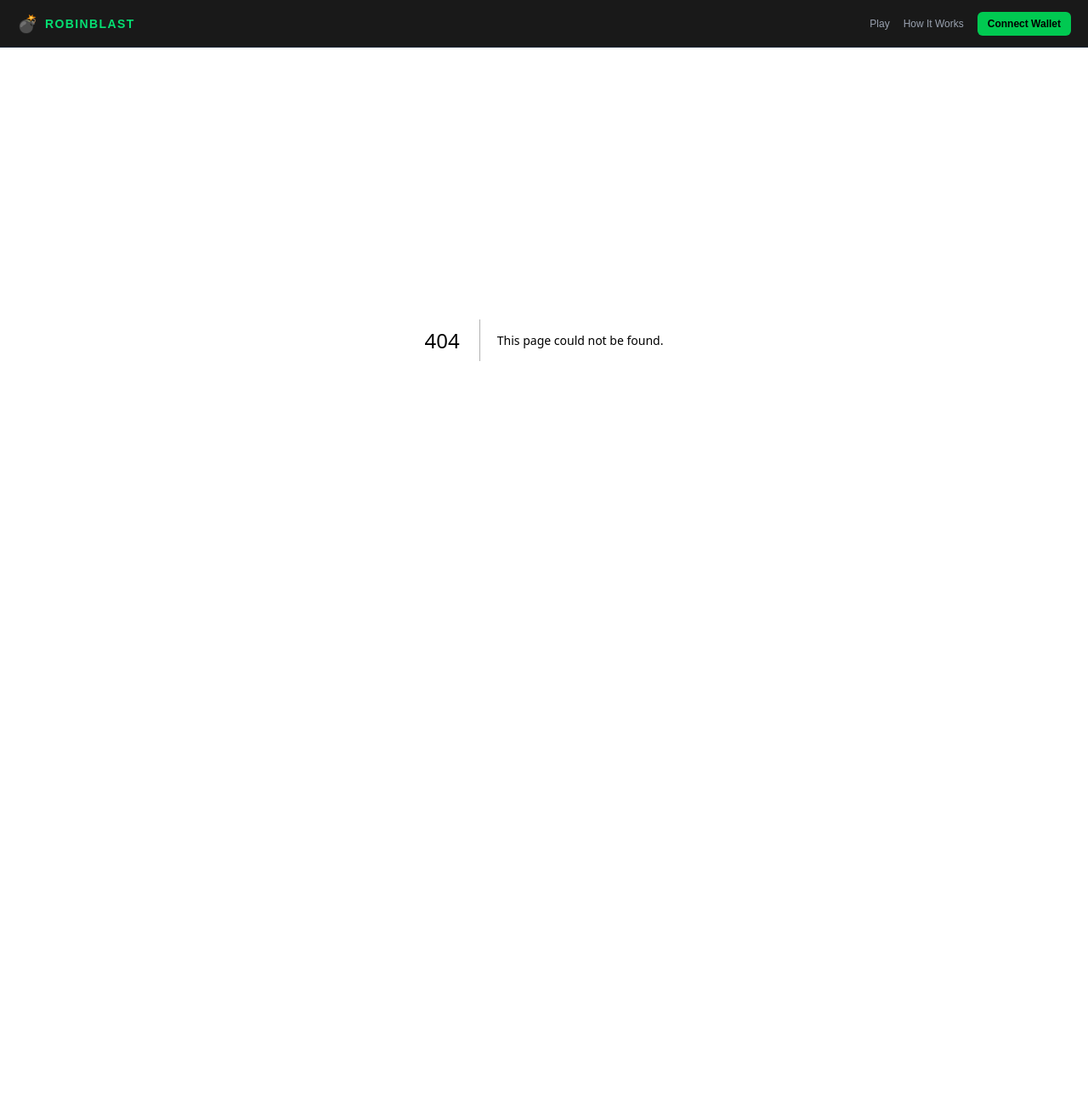
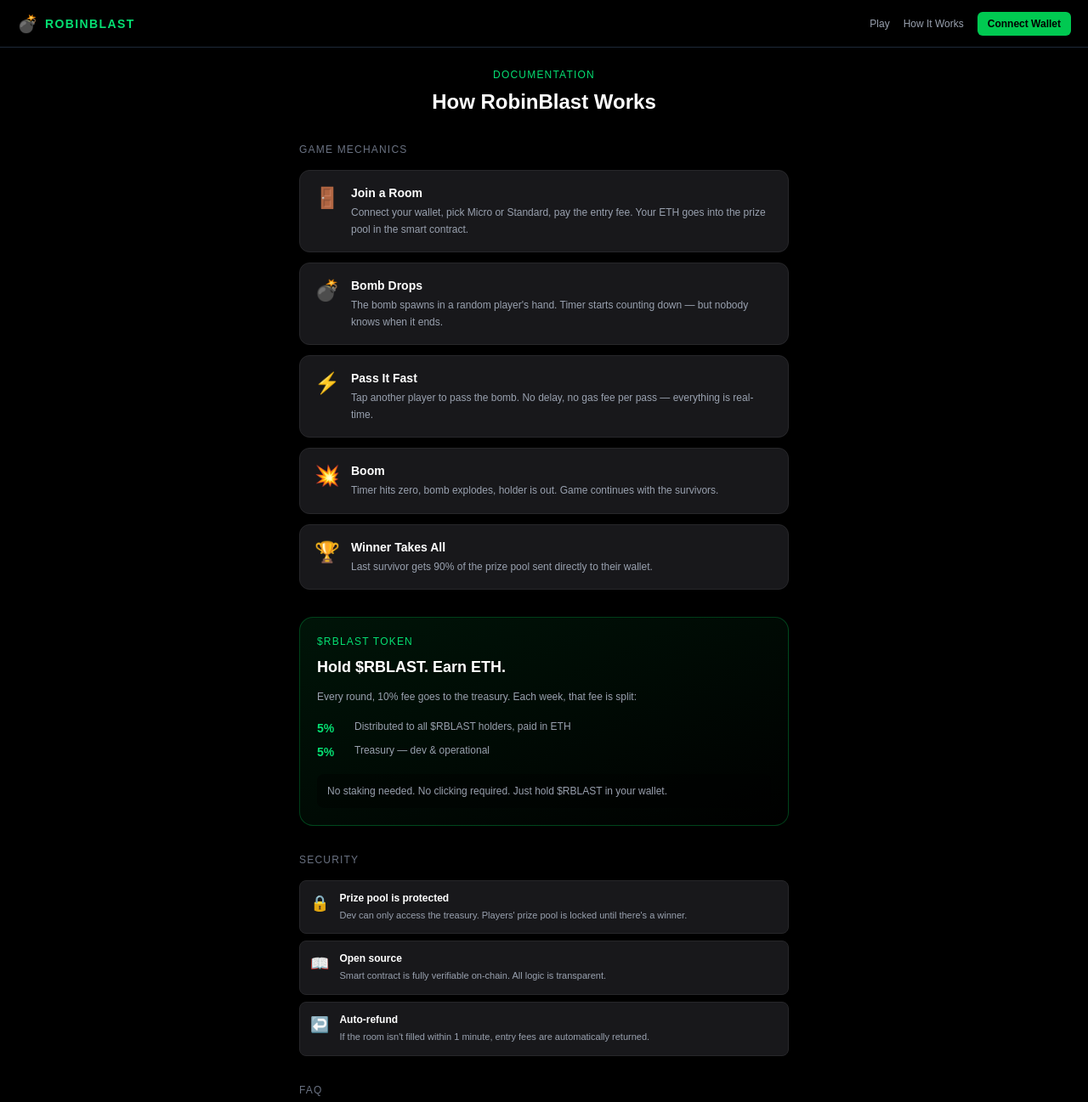
Before and after one commit to robinblast21/robinblast-frontend, a Next.js app: page /how-it-works in a window 1280 px wide. Before the commit this address had no page. Shown: the top 1297 px of the page at 85% size. Before the commit the page ends 800 px from the top, so only its background shows below. Built offline with nearby package versions, Linux system fonts and the light colour scheme.

Commit message:
Add how-it-works page with FAQ

```diff
--- /dev/null
+++ b/app/how-it-works/page.tsx
@@ -0,0 +1,135 @@
+// app/how-it-works/page.tsx
+// Explains the game mechanics, $RBLAST token utility, and FAQ
+
+"use client";
+
+import { useState } from "react";
+
+const FAQS = [
+  {
+    q: "How do I play?",
+    a: "Join a room and pay the entry fee in ETH. A bomb spawns randomly in one player's hand. Pass the bomb to another player before the timer runs out. Whoever holds the bomb when it explodes is REKT. Last survivor takes the prize pool.",
+  },
+  {
+    q: "How do I earn yield from $RBLAST?",
+    a: "Just hold $RBLAST in your wallet. Every week, 5% of total platform fees are distributed proportionally to all holders in ETH.",
+  },
+  {
+    q: "Is my ETH safe in the contract?",
+    a: "Prize pool and treasury are separated in the contract. The dev can only access the treasury (5% platform fee). The prize pool is locked until there's a winner.",
+  },
+  {
+    q: "What's the difference between Micro and Standard?",
+    a: "Micro: 0.005 ETH entry. Standard: 0.01 ETH entry, bigger prize pool. Both support up to 10 players with a 1-minute max wait time.",
+  },
+  {
+    q: "What if the room stays empty?",
+    a: "If no other players join within 1 minute, your entry fee is automatically refunded to your wallet.",
+  },
+  {
+    q: "What happens if I disconnect mid-game?",
+    a: "You have 30 seconds to reconnect. If you're holding the bomb when you disconnect, it's automatically passed to another player so the game isn't stuck. If you don't reconnect in time, you forfeit the round.",
+  },
+];
+
+export default function HowItWorksPage() {
+  const [openFaq, setOpenFaq] = useState<number | null>(null);
+
+  return (
+    <main className="min-h-screen bg-black pt-14 px-5 pb-16 text-white">
+      <div className="max-w-xl mx-auto">
+        <div className="text-center mb-8 mt-6">
+          <div className="text-green-400 text-xs tracking-widest mb-2">DOCUMENTATION</div>
+          <h1 className="text-2xl font-bold">How RobinBlast Works</h1>
+        </div>
+
+        {/* Game mechanics */}
+        <div className="text-xs text-gray-500 tracking-widest mb-4">GAME MECHANICS</div>
+        <div className="space-y-3 mb-8">
+          {[
+            { icon: "🚪", title: "Join a Room", desc: "Connect your wallet, pick Micro or Standard, pay the entry fee. Your ETH goes into the prize pool in the smart contract." },
+            { icon: "💣", title: "Bomb Drops", desc: "The bomb spawns in a random player's hand. Timer starts counting down — but nobody knows when it ends." },
+            { icon: "⚡", title: "Pass It Fast", desc: "Tap another player to pass the bomb. No delay, no gas fee per pass — everything is real-time." },
+            { icon: "💥", title: "Boom", desc: "Timer hits zero, bomb explodes, holder is out. Game continues with the survivors." },
+            { icon: "🏆", title: "Winner Takes All", desc: "Last survivor gets 90% of the prize pool sent directly to their wallet." },
+          ].map((s, i) => (
+            <div key={i} className="flex gap-3 bg-zinc-900 border border-zinc-800 rounded-xl p-4">
+              <div className="text-2xl w-8 text-center flex-shrink-0">{s.icon}</div>
+              <div>
+                <div className="text-sm font-bold mb-1">{s.title}</div>
+                <div className="text-xs text-gray-400 leading-relaxed">{s.desc}</div>
+              </div>
+            </div>
+          ))}
+        </div>
+
+        {/* Token section */}
+        <div className="bg-gradient-to-br from-green-500/10 to-transparent border border-green-500/30 rounded-2xl p-5 mb-8">
+          <div className="text-green-400 text-xs tracking-widest mb-2">$RBLAST TOKEN</div>
+          <h3 className="text-lg font-bold mb-3">Hold $RBLAST. Earn ETH.</h3>
+          <p className="text-xs text-gray-400 leading-relaxed mb-4">
+            Every round, 10% fee goes to the treasury. Each week, that fee is split:
+          </p>
+          <div className="space-y-2 mb-4">
+            {[
+              ["5%", "Distributed to all $RBLAST holders, paid in ETH"],
+              ["5%", "Treasury — dev & operational"],
+            ].map(([pct, desc], i) => (
+              <div key={i} className="flex gap-3 text-xs">
+                <span className="text-green-400 font-black w-8 text-sm">{pct}</span>
+                <span className="text-gray-400">{desc}</span>
+              </div>
+            ))}
+          </div>
+          <div className="bg-black/40 rounded-lg p-3 text-xs text-gray-400">
+            No staking needed. No clicking required. Just hold $RBLAST in your wallet.
+          </div>
+        </div>
+
+        {/* Security */}
+        <div className="text-xs text-gray-500 tracking-widest mb-4">SECURITY</div>
+        <div className="space-y-2 mb-8">
+          {[
+            { icon: "🔒", title: "Prize pool is protected", desc: "Dev can only access the treasury. Players' prize pool is locked until there's a winner." },
+            { icon: "📖", title: "Open source", desc: "Smart contract is fully verifiable on-chain. All logic is transparent." },
+            { icon: "↩️", title: "Auto-refund", desc: "If the room isn't filled within 1 minute, entry fees are automatically returned." },
+          ].map((s, i) => (
+            <div key={i} className="flex gap-3 bg-zinc-900 border border-zinc-800 rounded-lg p-3">
+              <span className="text-lg">{s.icon}</span>
+              <div>
+                <div className="text-xs font-bold mb-1">{s.title}</div>
+                <div className="text-[11px] text-gray-400 leading-relaxed">{s.desc}</div>
+              </div>
+            </div>
+          ))}
+        </div>
+
+        {/* FAQ */}
+        <div className="text-xs text-gray-500 tracking-widest mb-4">FAQ</div>
+        <div className="space-y-2">
+          {FAQS.map((faq, i) => (
+            <div
+              key={i}
+              className={`bg-zinc-900 border rounded-lg overflow-hidden ${
+                openFaq === i ? "border-green-500/40" : "border-zinc-800"
+              }`}
+            >
+              <button
+                onClick={() => setOpenFaq(openFaq === i ? null : i)}
+                className="w-full p-4 flex justify-between items-center text-left"
+              >
+                <span className="text-xs font-bold">{faq.q}</span>
+                <span className="text-green-400 text-lg flex-shrink-0 ml-2">
+                  {openFaq === i ? "−" : "+"}
+                </span>
+              </button>
+              {openFaq === i && (
+                <div className="px-4 pb-4 text-xs text-gray-400 leading-relaxed">{faq.a}</div>
+              )}
+            </div>
+          ))}
+        </div>
+      </div>
+    </main>
+  );
+}0
```
